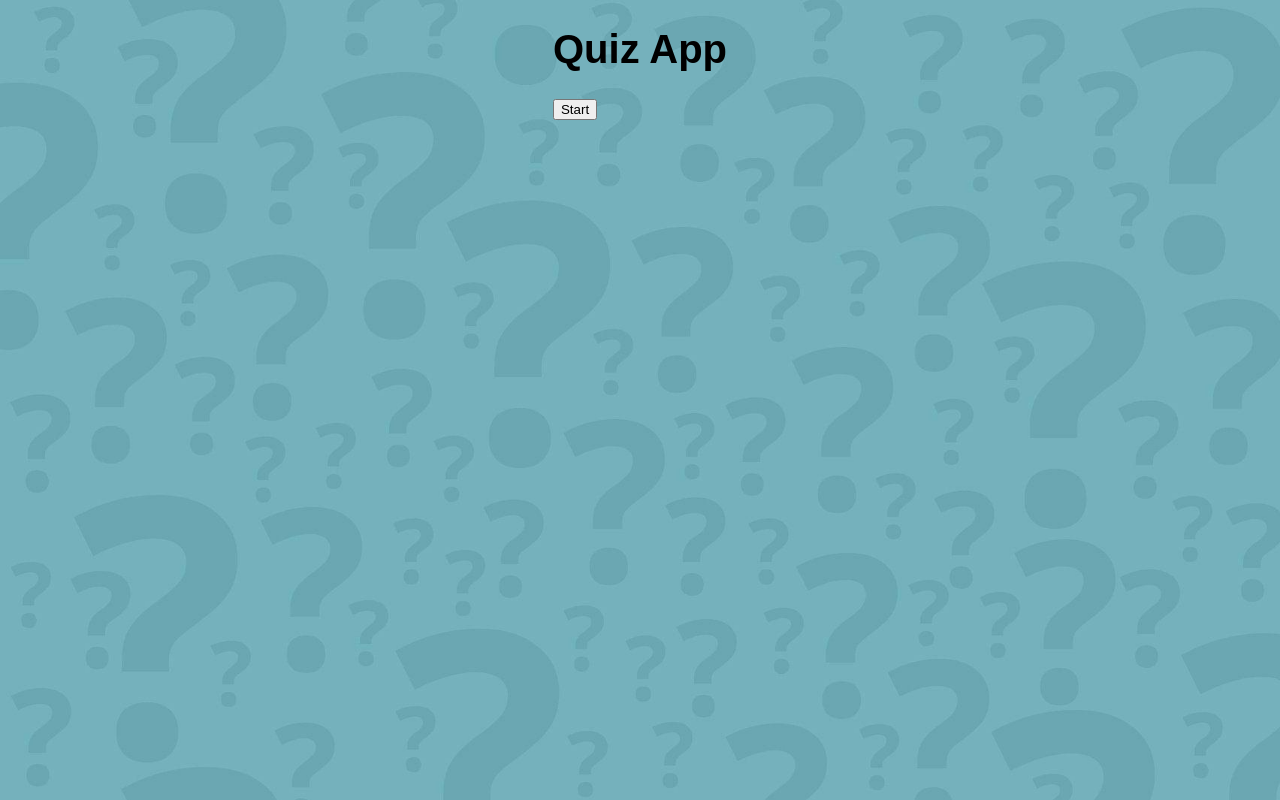
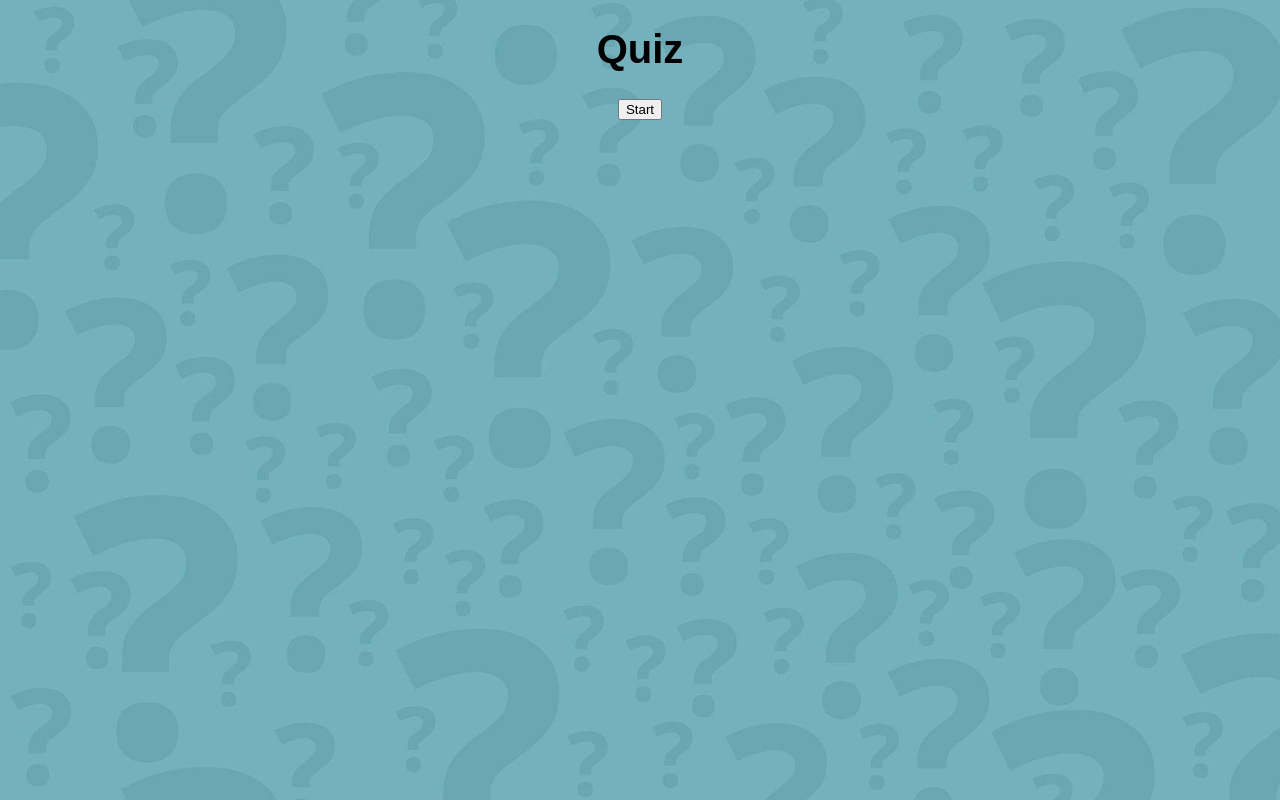
Before and after one commit to dstrivedi/react-typescript-quiz-app, a React (Create React App) app: page / in a window 1280 px wide. Built offline with nearby package versions, Linux system fonts and the light colour scheme.

Commit message:
adding tsconfig file

```diff
--- a/src/App.styles.ts
+++ b/src/App.styles.ts
@@ -20,3 +20,15 @@ export const GlobalStyle = createGlobalStyle`
     box-sizing: border-box;
   }
 `;
+
+
+export const Wrapper = styled.div `
+  display: flex;
+  flex-direction: column;
+  align-items: center;
+
+  .score {
+    font-size : 2rem;
+    margin: 0;
+  }
+`
--- a/src/App.tsx
+++ b/src/App.tsx
@@ -1,5 +1,5 @@
 import * as React from 'react';
-import { GlobalStyle } from './App.styles';
+import { GlobalStyle, Wrapper } from './App.styles';
 
 import QuestionCard from './components/QuestionCard';
 
@@ -72,8 +72,8 @@ export const App: React.FC = () => {
   return (
     <>
       <GlobalStyle />
-      <div className="App">
-        <h1>Quiz App</h1>
+      <Wrapper>
+        <h1>Quiz</h1>
         {gameOver && (
           <button className="start" onClick={startQuiz}>
             Start
@@ -99,7 +99,7 @@ export const App: React.FC = () => {
               Next question
             </button>
           )}
-      </div>
+      </Wrapper>
     </>
   );
 };
--- /dev/null
+++ b/src/components/QuestionCard.styles.ts
@@ -0,0 +1,33 @@
+import { ButtonHTMLAttributes } from "react";
+import styled from "styled-components";
+
+export const Wrapper = styled.div `
+    background-color: white;
+    border-radius: 10px;
+    padding: 20px;
+    margin: auto;
+`
+
+type ButtonWrapperProps = {
+    correct: boolean;
+    userClicked: boolean;
+};
+
+export const ButtonWrapper=styled.div<ButtonWrapperProps> `
+    button {
+        cursor: pointer;
+        user-select: none;
+        font-size: 0%.8rem;
+        width: 100%;
+        height: 40px;
+        margin: 5px 0;
+        background: ${({correct, userClicked}) =>
+            correct
+            ? 'red' : !correct &&
+            userClicked ? 'gray' : 'White'
+        };
+        box-shadow: 1px 2px ;
+        text-shadow: 0px 1px 0px rgba(0, 0, 0, 0.25);
+    }
+
+`
--- a/src/components/QuestionCard.tsx
+++ b/src/components/QuestionCard.tsx
@@ -1,4 +1,6 @@
 import * as React from 'react';
+
+import {Wrapper, ButtonWrapper} from './QuestionCard.styles'
 
 import { AnswerObject } from '../App';
 
@@ -20,14 +22,14 @@ const QuestionCard: React.FC<Props> = ({
   totalQuestions,
 }) => {
   return (
-    <div>
+    <Wrapper>
       <p className="number">
         Question: {questionNum} / {totalQuestions}
       </p>
       <p dangerouslySetInnerHTML={{ __html: question }}></p>
       <div>
         {answers.map((ans, index) => (
-          <div key={index}>
+          <ButtonWrapper key={index} correct={userAnswer?.correct_answer === ans} userClicked={userAnswer?.answer === ans}>
             <button
               disabled={userAnswer ? true : false}
               onClick={callback}
@@ -35,10 +37,10 @@ const QuestionCard: React.FC<Props> = ({
             >
               <span dangerouslySetInnerHTML={{ __html: ans }}></span>
             </button>
-          </div>
+          </ButtonWrapper>
         ))}
       </div>
-    </div>
+    </Wrapper>
   );
 };
 
```
